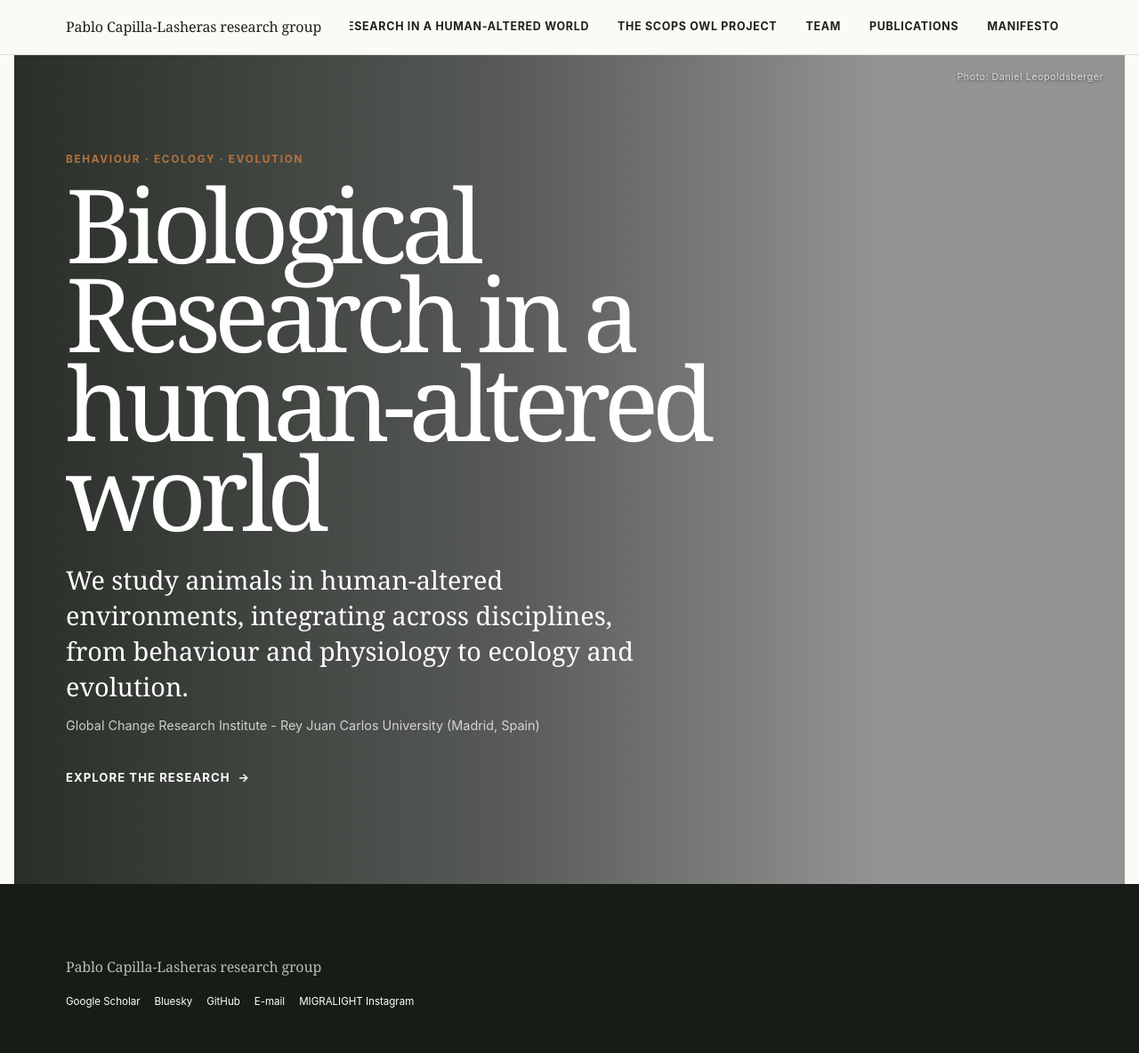
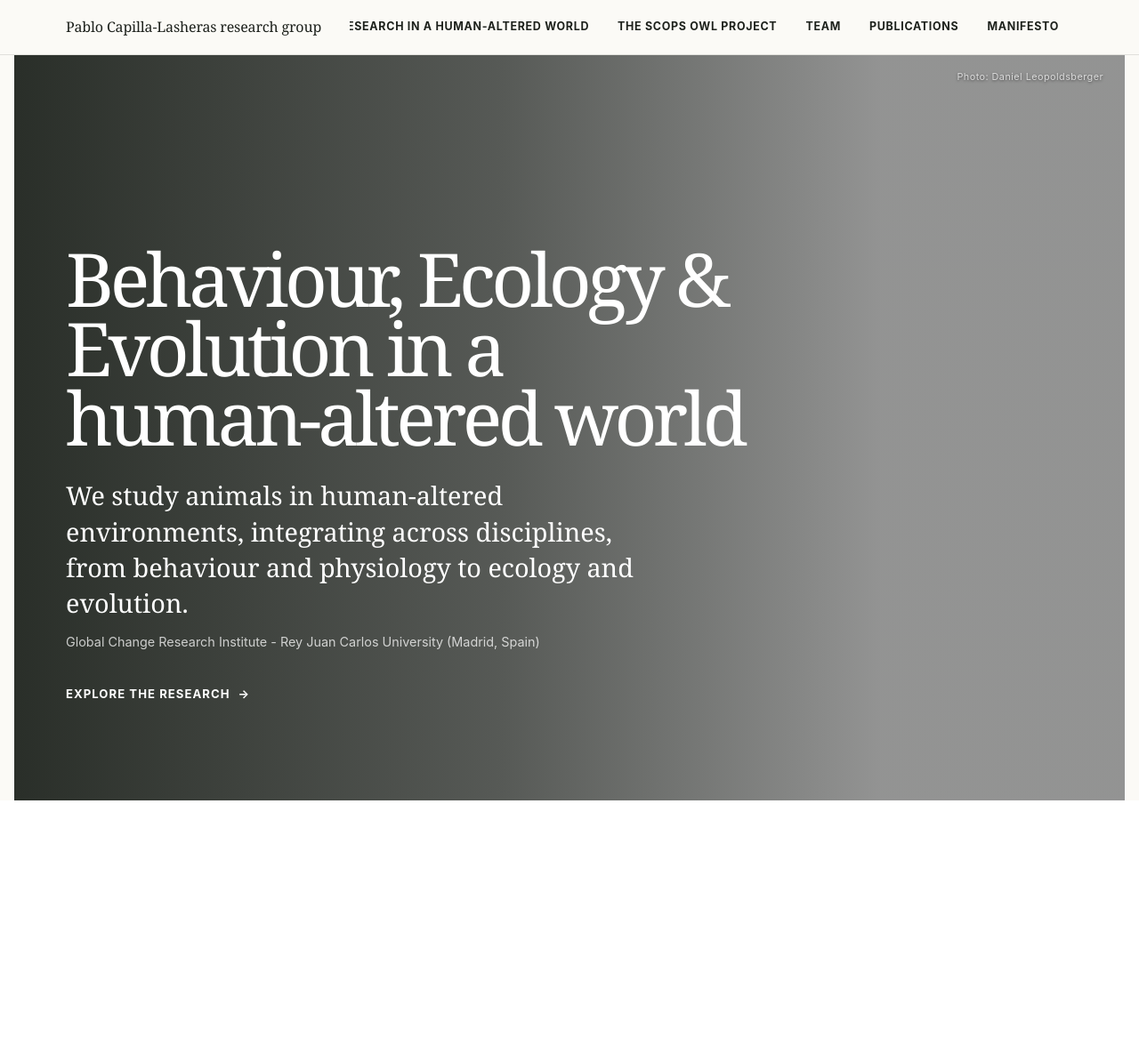
Before and after one commit to PabloCapilla/PabloCapilla.github.io, a Jekyll site: the page built from _pages/home.md, in a window 1280 px wide. Shown: the whole page at 89% size. Built offline with Jekyll 4.4.1, drawn with Linux system fonts in a browser that asks for light colours; cached includes are drawn as plain includes; a script that is not in the unit is left out; after the commit the page ends 900 px from its top, so only the background shows below that.

Commit message:
20260908_3_update

```diff
--- a/_data/team.yml
+++ b/_data/team.yml
@@ -13,6 +13,8 @@ current:
     institution: "Pablo de Olavide University"
     supervision: "Co-supervised with Blanca Jimeno"
     description: "Ale is investigating whether epigenetic potentail could explain biological success in urban habitats. He is using genomics to quantify epigenetic potential in urban and non-urban populations of scops owl across Iberia"
+    image: "/assets/images/team/Ale_Molinero.jpg"
+
   - name: "Lucas Pelta"
     pronouns:
     role: "MSc student"
--- a/_pages/home.md
+++ b/_pages/home.md
@@ -35,8 +35,8 @@ author_profile: false
   </div>
   <div class="landing-hero__shade"></div>
   <div class="landing-hero__content">
-    <p class="eyebrow">Behaviour · Ecology · Evolution</p>
-    <h1 id="landing-title">Biological Research in a human-altered world</h1>
+    <p class="eyebrow"></p>
+    <h1 id="landing-title">Behaviour, Ecology & Evolution in a human-altered world</h1>
     <p class="landing-hero__statement">We study animals in human-altered environments, integrating across disciplines, from behaviour and physiology to ecology and evolution.</p>
     <p class="landing-hero__role">Global Change Research Institute - Rey Juan Carlos University (Madrid, Spain)</p>
     <a class="text-arrow text-arrow--light" href="/BeEcoEvo/">Explore the research <span aria-hidden="true">→</span></a>
--- a/assets/css/main.scss
+++ b/assets/css/main.scss
@@ -213,7 +213,33 @@ button:focus-visible {
 }
 
 /* Landing */
+.home-landing {
+  display: flex;
+  height: 100svh;
+  overflow: hidden;
+  flex-direction: column;
+}
+
+.home-landing .masthead {
+  flex: 0 0 auto;
+}
+
+.home-landing .initial-content {
+  min-height: 0;
+  flex: 1 1 auto;
+}
+
+.home-landing .page__footer {
+  display: none;
+}
+
+.home-landing .landing-hero {
+  height: 100%;
+  min-height: 0;
+}
+
 .landing {
+  height: 100%;
   max-width: none !important;
   padding: 0;
 }
@@ -292,9 +318,9 @@ button:focus-visible {
   max-width: 780px;
   margin: 0 0 1.5rem;
   color: #fff;
-  font-size: clamp(3.7rem, 9vw, 8.5rem);
-  line-height: 0.87;
-  letter-spacing: -0.065em;
+  font-size: clamp(3rem, 6.5vw, 6rem);
+  line-height: 0.94;
+  letter-spacing: -0.055em;
 }
 
 .landing-hero__statement {
@@ -871,7 +897,7 @@ button:focus-visible {
   }
 
   .landing-hero h1 {
-    font-size: clamp(3.3rem, 17vw, 5.2rem);
+    font-size: clamp(2.5rem, 12vw, 3.8rem);
   }
 
   .editorial-page .page__inner-wrap > header {
```
Also changed, not shown: assets/images/team/Ale_Molinero.jpg (added), 1 other file.
